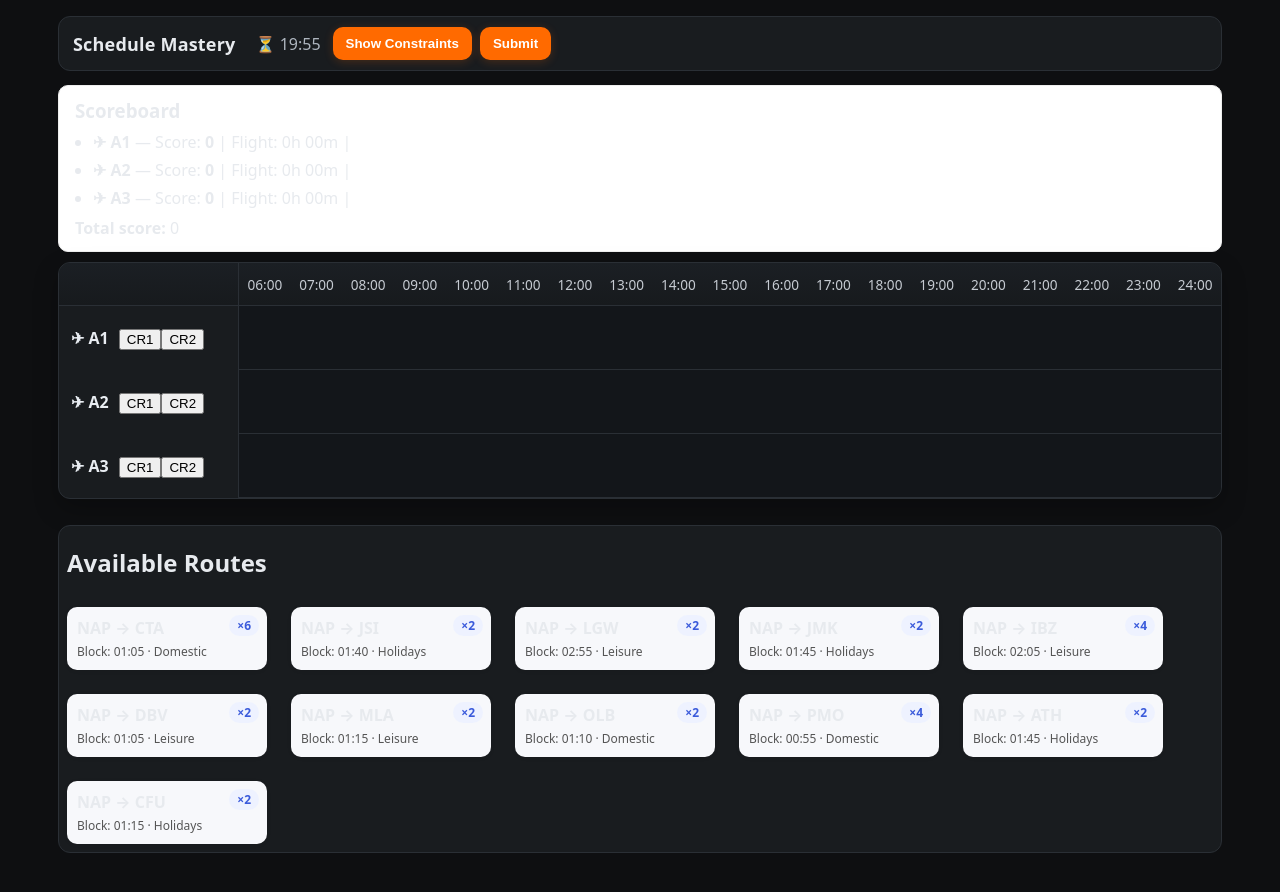
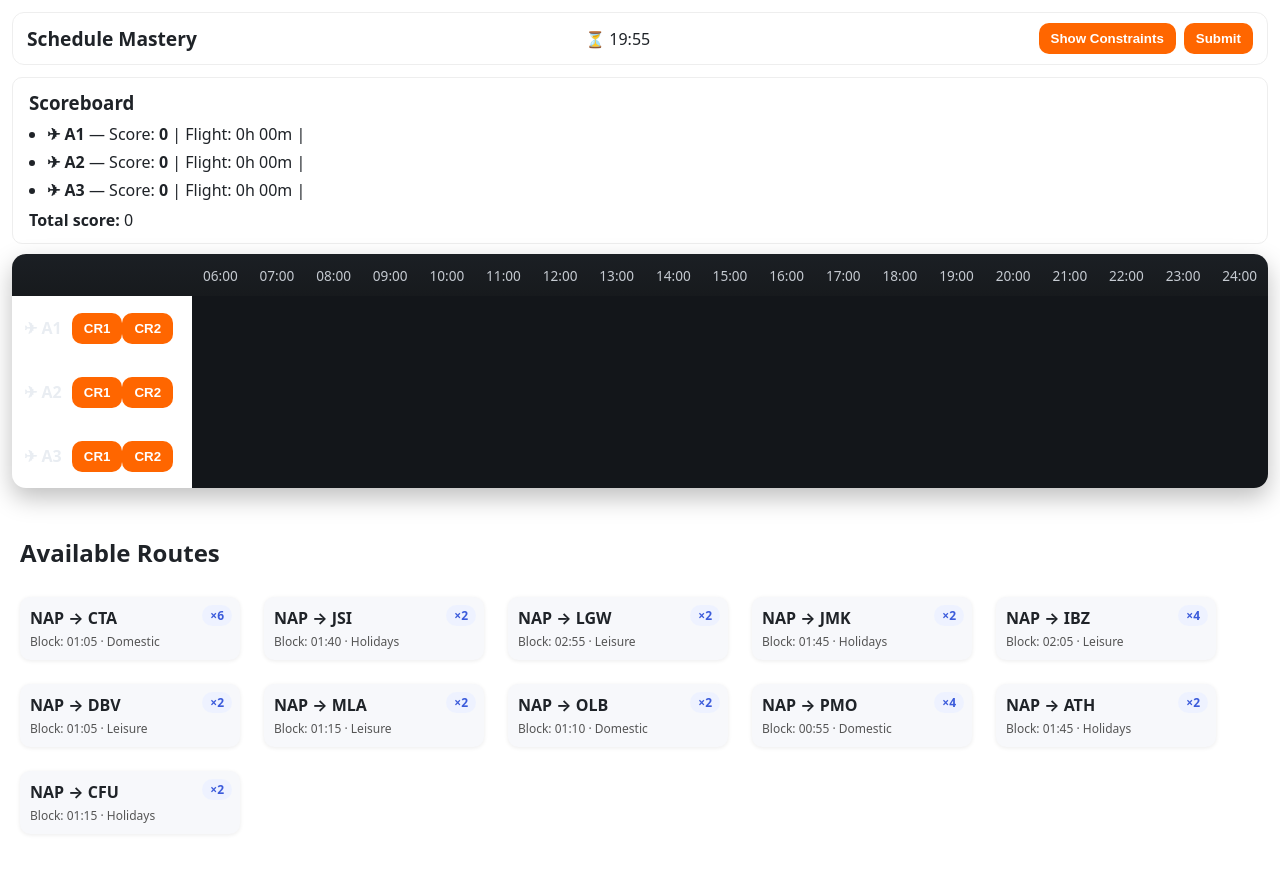
Before and after one commit to aleoliveto/scheduling, a React (Create React App) app: page / in a window 1280 px wide. Shown: the top 892 px of the page. After the commit the page ends 854 px from the top, so only its background shows below. Built offline with nearby package versions, Linux system fonts and the light colour scheme.

Commit message:
Update App.scss

```diff
--- a/src/components/App.scss
+++ b/src/components/App.scss
@@ -1,96 +1,58 @@
-/* ===== Dark Cockpit Theme ===== */
-:root{
-  --bg: #0e0f11;            /* page background */
-  --panel: #191c1f;         /* cards/panels */
-  --panel-2:#1f2327;        /* inner panels */
-  --line: #2a2f35;          /* borders/dividers */
-  --text: #e7eaee;          /* main text */
-  --muted:#aeb6bf;          /* secondary text */
-  --accent:#ff6a00;         /* primary orange */
-  --accent-2:#ff7f11;       /* hover/strong */
-  --chip:#2b3138;           /* chips/pills */
-  --ok:#2ecc71;
-  --warn:#faad14;
-  --bad:#ff4d4f;
-
-  /* Gantt overrides */
-  --g-grid: #2b3137;
-  --g-seg: #2b6cff;         /* flight bar (blue) */
-  --g-turn:#7f8a95;         /* turnaround band */
-  --g-del: #000;            /* delete btn base */
+.app-container {
+  font-family: ui-sans-serif, system-ui, -apple-system, Segoe UI, Roboto, Arial;
+  color: #1f2328;
+  padding: 12px;
 }
 
-*{ box-sizing: border-box; }
-html, body, #root { height: 100%; }
-body{
-  margin:0;
-  background: var(--bg);
-  color: var(--text);
-  font-family: system-ui, -apple-system, Segoe UI, Roboto, Arial, sans-serif;
+.top-bar {
+  display: flex;
+  align-items: center;
+  justify-content: space-between;
+  gap: 12px;
+  padding: 10px 14px;
+  background: #fff;
+  border: 1px solid #eee;
+  border-radius: 12px;
+  margin-bottom: 12px;
+  position: sticky;
+  top: 0;
+  z-index: 3;
 }
 
-/* Layout shells used in your app */
-.app-container{
-  max-width: 1200px;
-  margin: 0 auto;
-  padding: 16px 18px 48px;
+.top-bar h1 { font-size: 1.2rem; margin: 0; }
+
+button {
+  background: #ff6600;
+  color: #fff;
+  border: 0;
+  padding: 8px 12px;
+  border-radius: 10px;
+  font-weight: 600;
+  cursor: pointer;
+}
+button:disabled { opacity: .6; cursor: default; }
+
+.overlay-constraints {
+  position: fixed;
+  right: 16px;
+  bottom: 16px;
+  width: min(420px, 90vw);
+  max-height: 70vh;
+  overflow: auto;
+  background: #fff;
+  border: 1px solid #eee;
+  box-shadow: 0 10px 30px rgba(0,0,0,0.15);
+  border-radius: 16px;
+  padding: 16px;
+  z-index: 10;
 }
 
-.top-bar{
-  display:flex; align-items:center; gap:12px;
-  background: var(--panel); border:1px solid var(--line);
-  border-radius: 12px; padding: 10px 14px; margin-bottom: 14px;
-}
-.top-bar h1{ font-size: 18px; margin:0 8px 0 0; letter-spacing:.2px; }
-.top-bar span{ color: var(--muted); }
-
-.top-bar button{
-  border:1px solid transparent;
-  background: var(--accent);
-  color:#fff;
-  padding:8px 12px; border-radius:10px;
-  font-weight:700; cursor:pointer;
-  box-shadow: 0 2px 10px rgba(255,106,0,.2);
-}
-.top-bar button:hover{ background: var(--accent-2); }
-
-/* Scoreboard / panels */
-.score, .overlay-constraints > div, .main-column > div{
-  background: var(--panel);
-  border:1px solid var(--line);
-  border-radius: 12px;
+/* main column since routes are below the chart */
+.main-column {
+  display: flex;
+  flex-direction: column;
+  gap: 16px;
 }
 
-/* Route library section wrapper sits in .main-column already */
-.main-column{ display: grid; gap: 14px; }
-
-/* Links, badges */
-a{ color: var(--accent-2); }
-
-/* Generic chip */
-.badge{
-  background: var(--chip); color: var(--text);
-  border:1px solid var(--line); border-radius:999px;
-  padding:2px 8px; font-size:12px;
-}
-
-/* Modal dimmer quick style (for Summary/Event) */
-.overlay-constraints{
-  position:fixed; inset:0; display:flex; align-items:center; justify-content:center;
-  background: rgba(0,0,0,.45); z-index: 30;
-}
-.overlay-constraints > div{
-  padding: 16px; width: min(900px,92vw);
-}
-
-/* Route Library tiles inherited from inline – set darker look globally */
-.route-tile{
-  background: var(--panel-2);
-  border:1px solid var(--line);
-  color: var(--text);
-  border-radius: 12px;
-  box-shadow: 0 4px 14px rgba(0,0,0,.25);
-}
-.route-tile__badge{
-  background:#2a2f37; color:#cdd6df; border:1px solid var(--line);
-}
+/* iPad niceties */
+* { -webkit-tap-highlight-color: transparent; }
```
